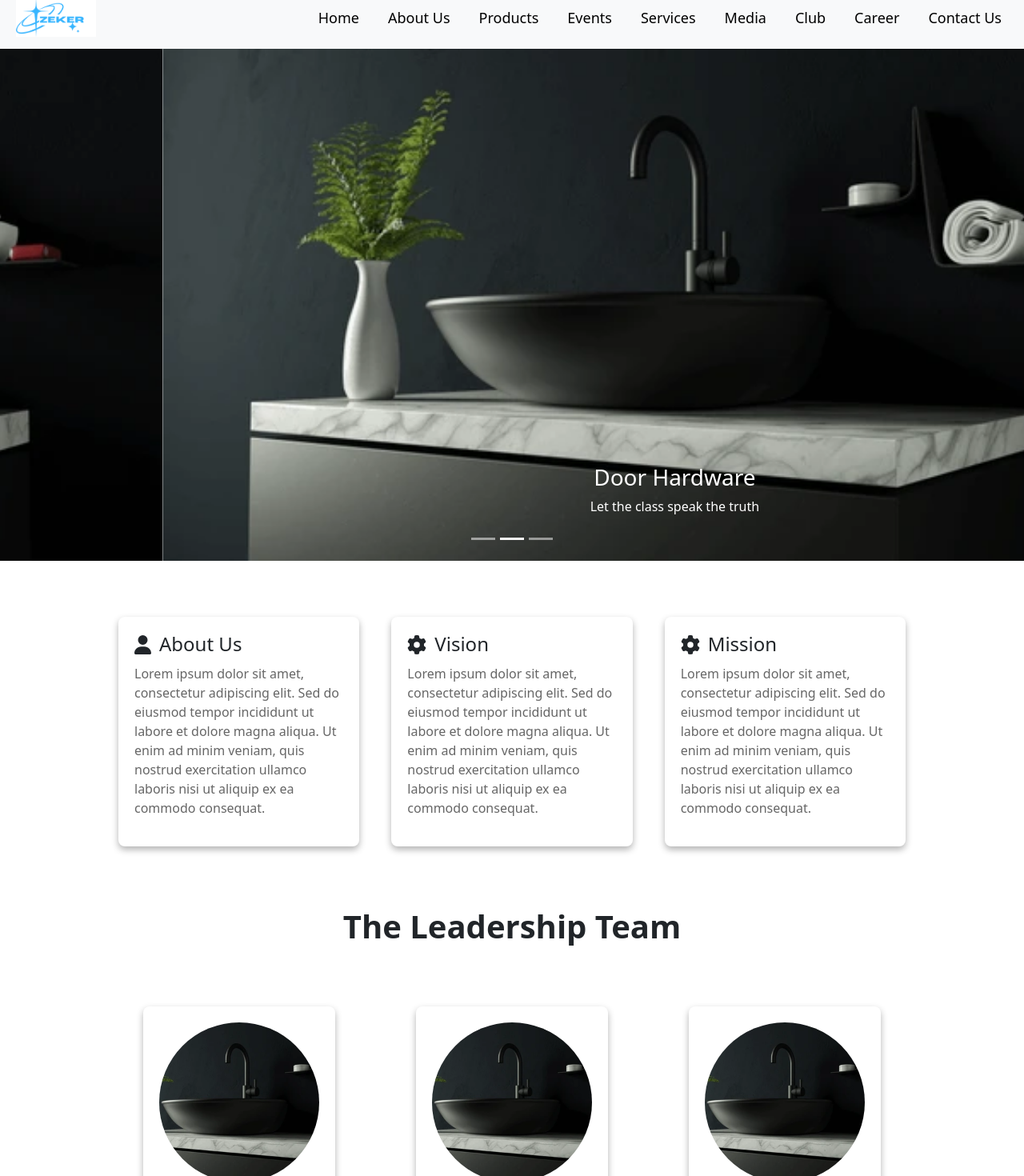
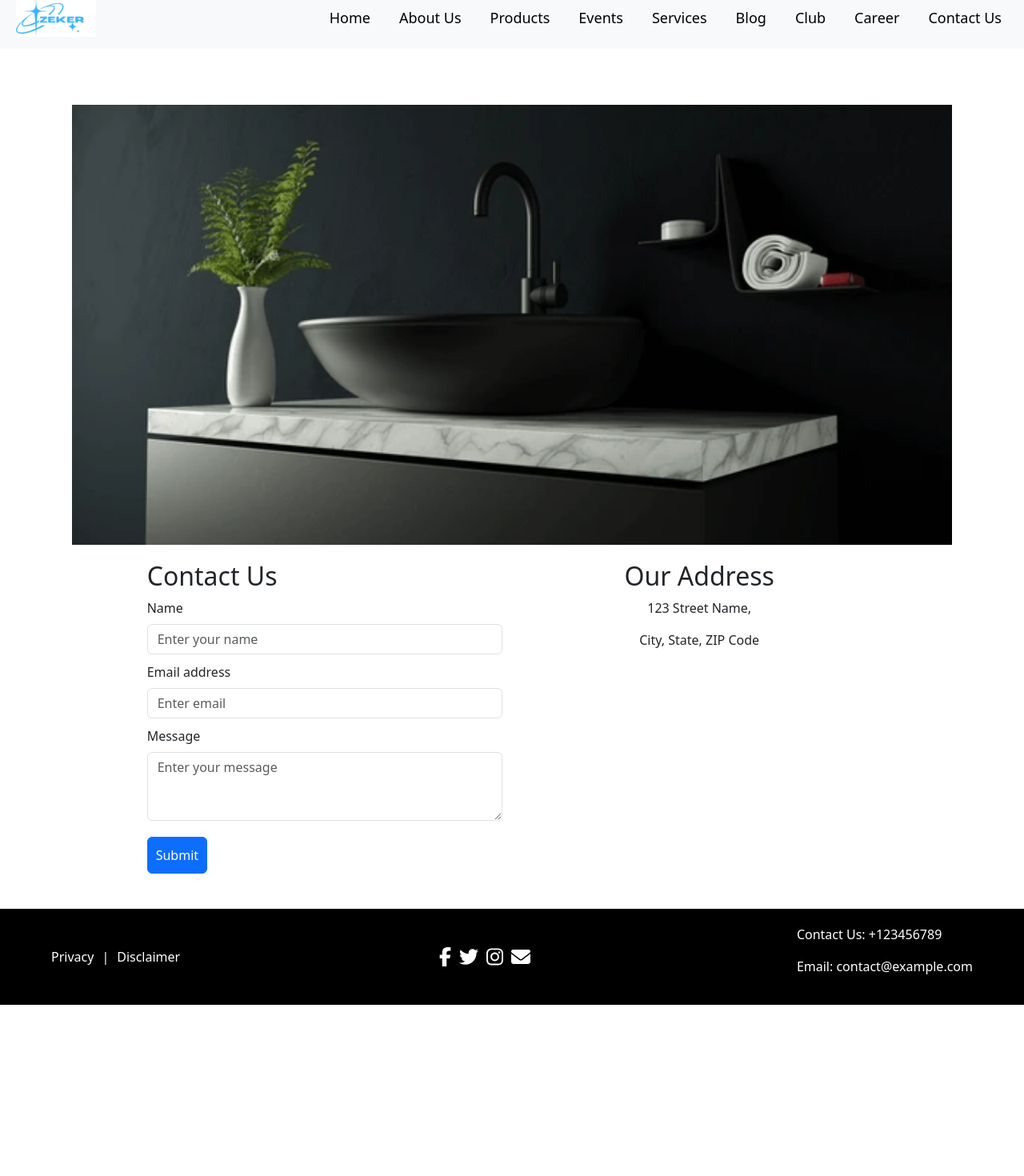
Before and after one commit to gulshan-ara/hardware_website, a React (Create React App) app: page /contact-us in a window 1280 px wide. Shown: the part 17-1487 px from the top of the page at 80% size. After the commit the page ends 1273 px from the top, so only its background shows below. Built offline with nearby package versions, Linux system fonts and the light colour scheme.

Commit message:
added react-router-dome & contact page

```diff
--- a/src/App.js
+++ b/src/App.js
@@ -1,55 +1,19 @@
-import React, { useRef } from "react";
+import React from "react";
+import { BrowserRouter as Router, Route, Routes } from "react-router-dom";
 import { NavBar } from "./components/navbar";
-import { ImageCarousel } from "./components/carousel";
-import IntroRow from "./components/card";
-import TeamRow from "./components/team";
-import styled from "styled-components";
-import CompanyFeaturesRow from "./components/feature";
-import LearnMoreRow from "./components/learnMore";
-import TestimonialCarousel from "./components/testimonial";
-import useIntersectionObserver from "./hooks/useIntersectionObserver";
 import Footer from "./components/footer";
-
-const Headline = styled.div`
-	text-align: center;
-	font-size: 40px;
-	font-weight: bold;
-`;
+import ContactUs from "./pages/contact";
+import Home from "./pages/home";
 
 function App() {
-	const teamRowRef = useRef(null);
-	const teamRowVisible = useIntersectionObserver(teamRowRef);
-
-	const testimonialCarouselRef = useRef(null);
-	const testimonialCarouselVisible = useIntersectionObserver(
-		testimonialCarouselRef
-	);
-
-	const transparentCardRowRef = useRef(null);
-	const transparentCardRowVisible = useIntersectionObserver(
-		transparentCardRowRef
-	);
-
 	return (
 		<div>
 			<NavBar />
-			<ImageCarousel />
-			<IntroRow />
-			<div>
-				<Headline>The Leadership Team</Headline>
-				<div ref={teamRowRef}>{teamRowVisible && <TeamRow />}</div>
-			</div>
-			<div ref={transparentCardRowRef}>
-				{transparentCardRowVisible && <CompanyFeaturesRow />}
-			</div>
-			<LearnMoreRow />
-			<div style={{ margin: "30px" }}>
-				<Headline>Testimonials</Headline>
-				<div ref={testimonialCarouselRef}>
-					{testimonialCarouselVisible && <TestimonialCarousel />}
-				</div>
-			</div>
-			<Footer/>
+			<Routes>
+				<Route exact path="/" element={<Home />} />
+				<Route path="/contact-us" element={<ContactUs />} />
+			</Routes>
+			<Footer />
 		</div>
 	);
 }
--- a/src/components/navbar.jsx
+++ b/src/components/navbar.jsx
@@ -1,5 +1,6 @@
 import React from "react";
 import { Navbar, Nav } from "react-bootstrap";
+import { Link } from "react-router-dom";
 
 export const NavBar = () => {
 	const styles = `
@@ -46,33 +47,33 @@ export const NavBar = () => {
 				<Navbar.Toggle aria-controls="responsive-navbar-nav" />
 				<Navbar.Collapse id="responsive-navbar-nav">
 					<Nav className="ml-auto">
-						<Nav.Link href="#" className="nav-link">
+						<Link to="/" className="nav-link">
 							Home
-						</Nav.Link>
-						<Nav.Link href="#" className="nav-link">
+						</Link>
+						<Link to="#" className="nav-link">
 							About Us
-						</Nav.Link>
-						<Nav.Link href="#" className="nav-link">
+						</Link>
+						<Link to="#" className="nav-link">
 							Products
-						</Nav.Link>
-						<Nav.Link href="#" className="nav-link">
+						</Link>
+						<Link to="#" className="nav-link">
 							Events
-						</Nav.Link>
-						<Nav.Link href="#" className="nav-link">
+						</Link>
+						<Link to="#" className="nav-link">
 							Services
-						</Nav.Link>
-						<Nav.Link href="#" className="nav-link">
-							Media
-						</Nav.Link>
-						<Nav.Link href="#" className="nav-link">
+						</Link>
+						<Link to="#" className="nav-link">
+							Blog
+						</Link>
+						<Link to="#" className="nav-link">
 							Club
-						</Nav.Link>
-						<Nav.Link href="#" className="nav-link">
+						</Link>
+						<Link to="#" className="nav-link">
 							Career
-						</Nav.Link>
-						<Nav.Link href="#" className="nav-link">
+						</Link>
+						<Link to="/contact-us" className="nav-link">
 							Contact Us
-						</Nav.Link>
+						</Link>
 					</Nav>
 				</Navbar.Collapse>
 			</Navbar>
--- a/src/index.js
+++ b/src/index.js
@@ -2,10 +2,13 @@ import 'bootstrap/dist/css/bootstrap.min.css';
 import React from 'react';
 import ReactDOM from 'react-dom/client';
 import App from './App';
+import { BrowserRouter } from 'react-router-dom';
 
 const root = ReactDOM.createRoot(document.getElementById('root'));
 root.render(
   <React.StrictMode>
+    <BrowserRouter>
     <App />
+    </BrowserRouter>
   </React.StrictMode>
 );
--- /dev/null
+++ b/src/pages/contact.jsx
@@ -0,0 +1,71 @@
+import React from "react";
+import { Container, Row, Col, Form } from "react-bootstrap";
+
+const ContactUs = () => {
+	return (
+		<Container style={{ marginTop: "50px", padding: "20px" }}>
+			<Row>
+				<Col md={12}>
+					<img
+						src="./assets/images/image_1.png"
+						alt="Contact Us"
+						style={{ width: "100%", marginBottom: "20px" }}
+					/>
+				</Col>
+			</Row>
+			<Row className="justify-content-center">
+				<Col md={5} className="mb-4">
+					<div className="form-container">
+						<h2>Contact Us</h2>
+						<Form>
+							<Form.Group controlId="formBasicName">
+								<Form.Label>Name</Form.Label>
+								<Form.Control
+									type="text"
+									placeholder="Enter your name"
+									style={{ marginBottom: "10px" }}
+								/>
+							</Form.Group>
+
+							<Form.Group controlId="formBasicEmail">
+								<Form.Label>Email address</Form.Label>
+								<Form.Control
+									type="email"
+									placeholder="Enter email"
+									style={{ marginBottom: "10px" }}
+								/>
+							</Form.Group>
+
+							<Form.Group controlId="formBasicMessage">
+								<Form.Label>Message</Form.Label>
+								<Form.Control
+									as="textarea"
+									rows={3}
+									placeholder="Enter your message"
+									style={{ marginBottom: "10px" }}
+								/>
+							</Form.Group>
+
+							<button
+								type="submit"
+								className="btn btn-primary btn-block"
+								style={{ marginTop: "10px", padding: "10px" }}
+							>
+								Submit
+							</button>
+						</Form>
+					</div>
+				</Col>
+				<Col md={5} className="mb-4">
+					<div className="address-container">
+						<h2 className="text-center">Our Address</h2>
+						<p className="text-center">123 Street Name,</p>
+						<p className="text-center">City, State, ZIP Code</p>
+					</div>
+				</Col>
+			</Row>
+		</Container>
+	);
+};
+
+export default ContactUs;
--- /dev/null
+++ b/src/pages/home.jsx
@@ -0,0 +1,53 @@
+import React, { useRef } from "react";
+import { ImageCarousel } from "../components/carousel";
+import IntroRow from "../components/card";
+import TeamRow from "../components/team";
+import styled from "styled-components";
+import CompanyFeaturesRow from "../components/feature";
+import LearnMoreRow from "../components/learnMore";
+import TestimonialCarousel from "../components/testimonial";
+import useIntersectionObserver from "../hooks/useIntersectionObserver";
+
+const Headline = styled.div`
+	text-align: center;
+	font-size: 40px;
+	font-weight: bold;
+`;
+
+const Home =() => {
+	const teamRowRef = useRef(null);
+	const teamRowVisible = useIntersectionObserver(teamRowRef);
+
+	const testimonialCarouselRef = useRef(null);
+	const testimonialCarouselVisible = useIntersectionObserver(
+		testimonialCarouselRef
+	);
+
+	const transparentCardRowRef = useRef(null);
+	const transparentCardRowVisible = useIntersectionObserver(
+		transparentCardRowRef
+	);
+
+	return (
+		<div>
+			<ImageCarousel />
+			<IntroRow />
+			<div>
+				<Headline>The Leadership Team</Headline>
+				<div ref={teamRowRef}>{teamRowVisible && <TeamRow />}</div>
+			</div>
+			<div ref={transparentCardRowRef}>
+				{transparentCardRowVisible && <CompanyFeaturesRow />}
+			</div>
+			<LearnMoreRow />
+			<div style={{ margin: "30px" }}>
+				<Headline>Testimonials</Headline>
+				<div ref={testimonialCarouselRef}>
+					{testimonialCarouselVisible && <TestimonialCarousel />}
+				</div>
+			</div>
+		</div>
+	);
+}
+
+export default Home;
```
